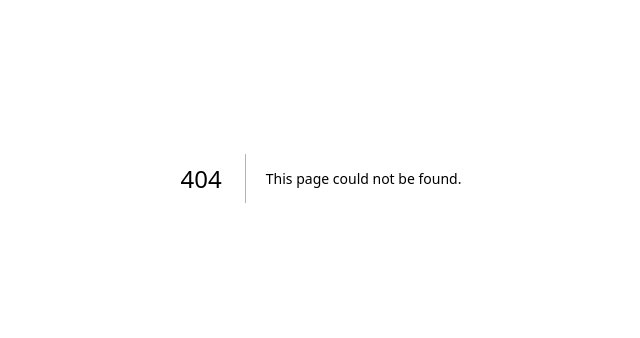
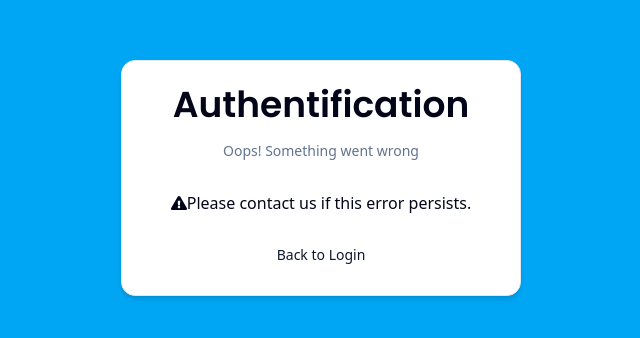
Before and after one commit to Danets/nextmarketplace, a Next.js app: page /error in a window 1280 px wide. Before the commit this address had no page. Shown: the part 222-560 px from the top of the page, without its empty margins (319-959 px from the left). Built offline with nearby package versions, Linux system fonts and the light colour scheme.

Commit message:
Has been added AuthErrorPage

```diff
--- a/auth.ts
+++ b/auth.ts
@@ -5,6 +5,10 @@ import { prisma } from "@/lib/db";
 import { getUserById } from "@/lib/helpers";
 
 export const { auth, handlers, signIn, signOut } = NextAuth({
+  pages: {
+    signIn: "/sign-in",
+    error: "/error",
+  },
   events: {
     async linkAccount({ user }) {
       await prisma.user.update({
--- a/routes.ts
+++ b/routes.ts
@@ -1,6 +1,6 @@
 export const publicRoutes = ["/"];
 
-export const authRoutes = ["/sign-in", "/sign-up"];
+export const authRoutes = ["/sign-in", "/sign-up", "/error"];
 
 export const apiAuthPrefix = "/api/auth";
 
--- /dev/null
+++ b/src/app/(auth)/error/page.tsx
@@ -0,0 +1,29 @@
+"use client"
+
+import { ErrorCard } from "@/components/auth/error-card"
+import { useSearchParams } from "next/navigation"
+
+enum Error {
+    Configuration = "Configuration",
+}
+
+const errorMap = {
+    [Error.Configuration]: (
+        <p>
+            There was a problem when trying to authenticate. Please contact us if this
+            error persists. Unique error code:{" "}
+            <code className="rounded-sm bg-slate-100 p-1 text-xs">Configuration</code>
+        </p>
+    ),
+}
+
+export default function AuthErrorPage() {
+    const search = useSearchParams()
+    const error = search.get("error") as Error
+
+    return (
+        <div className="flex h-screen w-full flex-col items-center justify-center">
+            <ErrorCard> {errorMap[error] || "Please contact us if this error persists."}</ErrorCard>
+        </div>
+    )
+}
--- a/src/components/auth/card-wrapper.tsx
+++ b/src/components/auth/card-wrapper.tsx
@@ -12,7 +12,7 @@ interface CardWrapperProps {
     title: string;
     buttonLabel: string;
     buttonHref: string;
-    children: React.ReactNode;
+    children?: React.ReactNode;
     includeIcons?: boolean;
 }
 
--- /dev/null
+++ b/src/components/auth/error-card.tsx
@@ -0,0 +1,21 @@
+import { FaExclamationTriangle } from "react-icons/fa"
+import { CardWrapper } from "./card-wrapper"
+
+export const ErrorCard = ({
+    children,
+}: {
+    children: React.ReactNode
+}) => {
+    return (
+        <CardWrapper
+            title='Oops! Something went wrong'
+            buttonLabel='Back to Login'
+            buttonHref='sign-in'
+        >
+            <div className="flex items-center justify-center">
+                <FaExclamationTriangle />
+                {children}
+            </div>
+        </CardWrapper>
+    )
+}
--- a/src/components/auth/login-form.tsx
+++ b/src/components/auth/login-form.tsx
@@ -1,7 +1,7 @@
 "use client"
 
 import { useState, useTransition } from "react"
-
+import { useSearchParams } from "next/navigation"
 
 import { zodResolver } from "@hookform/resolvers/zod"
 import { useForm } from "react-hook-form"
@@ -29,6 +29,11 @@ export const LoginForm = () => {
     const [error, SetError] = useState<string | undefined>('');
     const [success, SetSuccess] = useState<string | undefined>('');
     const [isPending, startTransition] = useTransition();
+
+    const search = useSearchParams()
+    const urlError = search.get("error") === "OAuthAccountNotLinked"
+        ? "Email already in use. Please login with different provider."
+        : "";
 
     const form = useForm<Schema>({
         resolver: zodResolver(LoginFormSchema),
@@ -95,7 +100,7 @@ export const LoginForm = () => {
                     >
                         Login
                     </Button>
-                    <ErrorToaster error={error} />
+                    <ErrorToaster error={error || urlError} />
                     <SuccessToaster success={success} />
                 </form>
             </Form>
```
